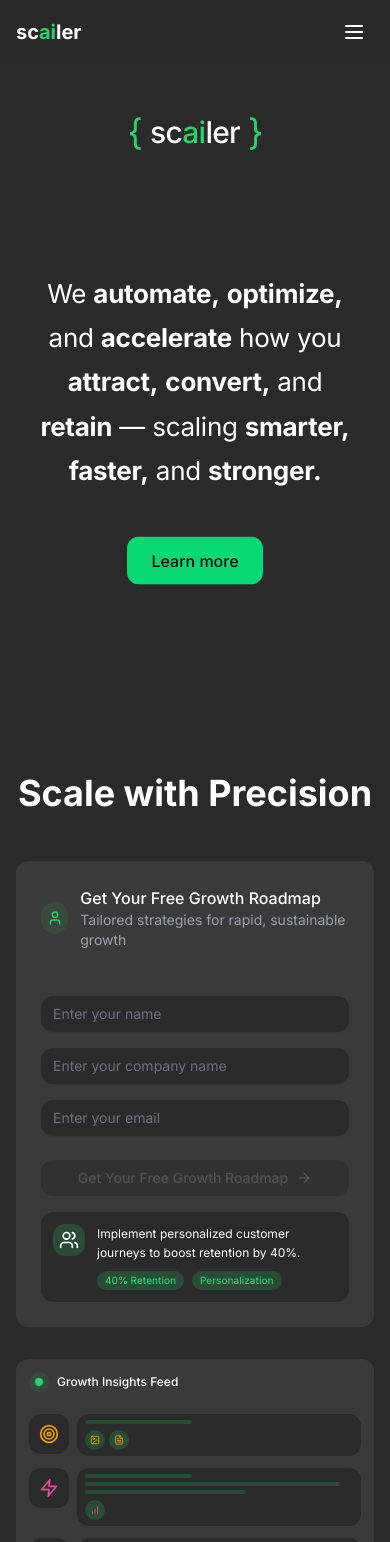
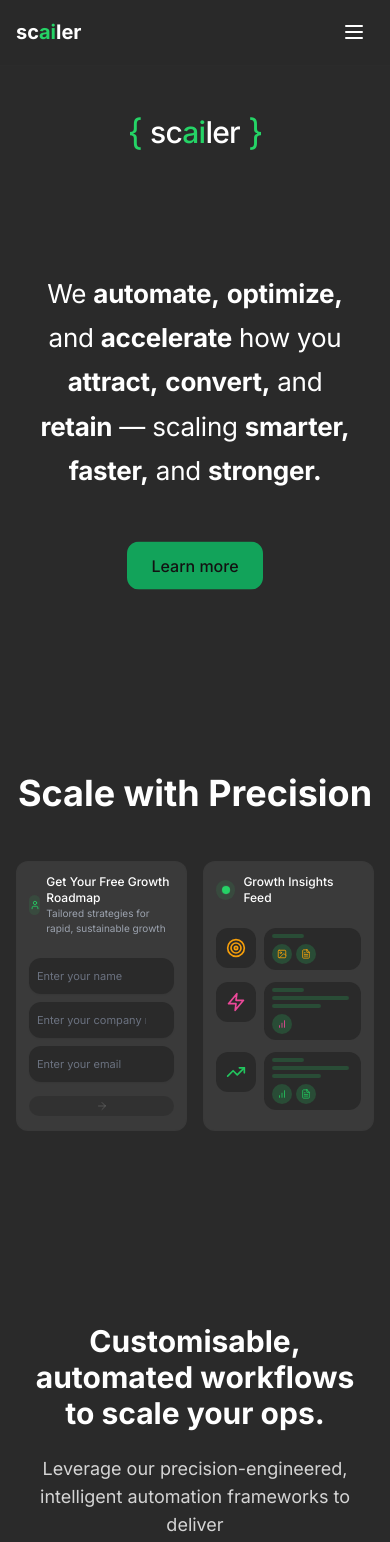
Before and after one commit to jmadeiros/Scailer, a Next.js app: page / in a window 390 px wide. Shown: the top 1542 px of the page. Built offline with nearby package versions, Linux system fonts and the light colour scheme.

Commit message:
feat: simplify mobile submit button to arrow icon while preserving desktop text

```diff
--- a/src/components/HAL900-AuditForm.tsx
+++ b/src/components/HAL900-AuditForm.tsx
@@ -1,6 +1,6 @@
 "use client"
 
-import type React from "react"
+import React from "react"
 import { useState, useEffect } from "react"
 import { Check, Loader2, User, AlertCircle, ArrowRight, TrendingUp, Users, Target, Zap, Globe } from "lucide-react"
 import { Button } from "@/components/ui/button"
@@ -87,7 +87,7 @@ function MessageFeed({ animationTriggered }: { animationTriggered: boolean }) {
             className="p-3"
           >
             <motion.div
-              className="flex gap-3"
+              className="flex gap-2 md:gap-3"
               animate={
                 animationTriggered
                   ? {
@@ -99,16 +99,22 @@ function MessageFeed({ animationTriggered }: { animationTriggered: boolean }) {
               }
               transition={{ duration: 0.5, ease: "easeInOut" }}
             >
-              <motion.div className="w-8 h-8 rounded-lg bg-scailer-green/20 flex items-center justify-center">
-                {messages[currentIndex].icon}
+              <motion.div className="w-6 h-6 md:w-8 md:h-8 rounded-lg bg-scailer-green/20 flex items-center justify-center">
+                {messages.map((message, idx) => (
+                  <div key={idx} className={currentIndex === idx ? "block" : "hidden"}>
+                    {React.cloneElement(message.icon as React.ReactElement, {
+                      className: "w-3 h-3 md:w-5 md:h-5"
+                    })}
+                  </div>
+                ))}
               </motion.div>
               <motion.div className="flex-1">
-                <p className="text-white text-xs mb-2 leading-relaxed">{messages[currentIndex].text}</p>
-                <div className="flex gap-2">
+                <p className="text-[9px] md:text-sm text-white mb-1.5 md:mb-2 leading-[1.4] md:leading-relaxed">{messages[currentIndex].text}</p>
+                <div className="flex gap-1.5 md:gap-2">
                   {messages[currentIndex].metrics.map((metric) => (
                     <span
                       key={metric}
-                      className="inline-flex items-center px-2 py-0.5 rounded-full text-[10px] bg-scailer-green/20 text-scailer-green font-medium"
+                      className="inline-flex items-center px-1.5 md:px-2 py-0.5 rounded-full text-[8px] md:text-xs bg-scailer-green/20 text-scailer-green font-medium"
                     >
                       {metric}
                     </span>
@@ -238,20 +244,20 @@ export default function HAL900AuditForm() {
         initial={{ opacity: 0, y: 10 }}
         animate={{ opacity: 1, y: 0 }}
         transition={{ duration: 0.2 }}
-        className="bg-scailer-light rounded-xl p-6 border border-scailer-light/20"
+        className="bg-scailer-light rounded-xl p-3 md:p-6 border border-scailer-light/20"
       >
-        <div className="flex items-center gap-3 mb-2">
-          <div className="w-8 h-8 rounded-full bg-scailer-green/10 flex items-center justify-center">
-            <User className="w-4 h-4 text-scailer-green" />
+        <div className="flex items-center gap-1.5 md:gap-3 mb-1 md:mb-2">
+          <div className="w-5 h-5 md:w-8 md:h-8 rounded-full bg-scailer-green/10 flex items-center justify-center">
+            <User className="w-2.5 h-2.5 md:w-4 md:h-4 text-scailer-green" />
           </div>
           <div>
-            <h2 className="text-white font-medium">Get Your Free Growth Roadmap</h2>
-            <p className="text-sm text-gray-400">Tailored strategies for rapid, sustainable growth</p>
+            <h2 className="text-xs md:text-base text-white font-medium">Get Your Free Growth Roadmap</h2>
+            <p className="text-[10px] md:text-sm text-gray-400">Tailored strategies for rapid, sustainable growth</p>
           </div>
         </div>
 
-        <div className="mt-6 mb-4">
-          <div className="h-1.5 w-full bg-scailer-light rounded-full overflow-hidden">
+        <div className="mt-3 md:mt-6 mb-2 md:mb-4">
+          <div className="h-0.5 md:h-1.5 w-full bg-scailer-light rounded-full overflow-hidden">
             <div
               className="h-full bg-scailer-green rounded-full transition-all duration-300"
               style={{
@@ -261,8 +267,8 @@ export default function HAL900AuditForm() {
           </div>
         </div>
 
-        <form onSubmit={handleSubmit} className="space-y-4">
-          <div className="space-y-4">
+        <form onSubmit={handleSubmit} className="space-y-2 md:space-y-4">
+          <div className="space-y-2 md:space-y-4">
             <div className="relative">
               <Input
                 type="text"
@@ -274,7 +280,7 @@ export default function HAL900AuditForm() {
                   }
                 }}
                 className={cn(
-                  "w-full pl-3 pr-9 py-2 bg-[#2a2a2a] border-0 text-white placeholder:text-gray-500",
+                  "w-full pl-2 md:pl-3 pr-7 md:pr-9 py-1 md:py-2 text-[11px] md:text-sm bg-[#2a2a2a] border-0 text-white placeholder:text-gray-500",
                   "focus:ring-1 focus:ring-scailer-green/50",
                   "rounded-lg transition-all duration-200",
                   "[&:-webkit-autofill]:bg-[#2a2a2a]",
@@ -290,11 +296,11 @@ export default function HAL900AuditForm() {
                 onChange={(e) => handleInputChange("name", e.target.value)}
               />
               {formData.name && (
-                <div className="absolute right-3 top-1/2 -translate-y-1/2">
+                <div className="absolute right-1.5 md:right-3 top-1/2 -translate-y-1/2">
                   {validation.name.isValid ? (
-                    <Check className="h-4 w-4 text-scailer-green" />
+                    <Check className="h-2.5 w-2.5 md:h-4 md:w-4 text-scailer-green" />
                   ) : (
-                    <AlertCircle className="h-4 w-4 text-red-400" />
+                    <AlertCircle className="h-2.5 w-2.5 md:h-4 md:w-4 text-red-400" />
                   )}
                 </div>
               )}
@@ -311,7 +317,7 @@ export default function HAL900AuditForm() {
                   }
                 }}
                 className={cn(
-                  "w-full pl-3 pr-9 py-2 bg-[#2a2a2a] border-0 text-white placeholder:text-gray-500",
+                  "w-full pl-2 md:pl-3 pr-7 md:pr-9 py-1 md:py-2 text-[11px] md:text-sm bg-[#2a2a2a] border-0 text-white placeholder:text-gray-500",
                   "focus:ring-1 focus:ring-scailer-green/50",
                   "rounded-lg transition-all duration-200",
                   "[&:-webkit-autofill]:bg-[#2a2a2a]",
@@ -327,11 +333,11 @@ export default function HAL900AuditForm() {
                 onChange={(e) => handleInputChange("companyName", e.target.value)}
               />
               {formData.companyName && (
-                <div className="absolute right-3 top-1/2 -translate-y-1/2">
+                <div className="absolute right-1.5 md:right-3 top-1/2 -translate-y-1/2">
                   {validation.companyName.isValid ? (
-                    <Check className="h-4 w-4 text-scailer-green" />
+                    <Check className="h-2.5 w-2.5 md:h-4 md:w-4 text-scailer-green" />
                   ) : (
-                    <AlertCircle className="h-4 w-4 text-red-400" />
+                    <AlertCircle className="h-2.5 w-2.5 md:h-4 md:w-4 text-red-400" />
                   )}
                 </div>
               )}
@@ -343,13 +349,12 @@ export default function HAL900AuditForm() {
                 placeholder="Enter your email"
                 onKeyPress={(e) => {
                   const key = e.key;
-                  // Allow letters, numbers, @, ., _, -, and +
                   if (!/^[A-Za-z0-9@._+-]$/.test(key)) {
                     e.preventDefault();
                   }
                 }}
                 className={cn(
-                  "w-full pl-3 pr-9 py-2 bg-[#2a2a2a] border-0 text-white placeholder:text-gray-500",
+                  "w-full pl-2 md:pl-3 pr-7 md:pr-9 py-1 md:py-2 text-[11px] md:text-sm bg-[#2a2a2a] border-0 text-white placeholder:text-gray-500",
                   "focus:ring-1 focus:ring-scailer-green/50",
                   "rounded-lg transition-all duration-200",
                   "[&:-webkit-autofill]:bg-[#2a2a2a]",
@@ -365,43 +370,45 @@ export default function HAL900AuditForm() {
                 onChange={(e) => handleInputChange("email", e.target.value)}
               />
               {formData.email && (
-                <div className="absolute right-3 top-1/2 -translate-y-1/2">
+                <div className="absolute right-1.5 md:right-3 top-1/2 -translate-y-1/2">
                   {validation.email.isValid ? (
-                    <Check className="h-4 w-4 text-scailer-green" />
+                    <Check className="h-2.5 w-2.5 md:h-4 md:w-4 text-scailer-green" />
                   ) : (
-                    <AlertCircle className="h-4 w-4 text-red-400" />
+                    <AlertCircle className="h-2.5 w-2.5 md:h-4 md:w-4 text-red-400" />
                   )}
                 </div>
               )}
             </div>
           </div>
 
-          <div className="pt-2">
+          <div className="pt-1 md:pt-2">
             <Button
               type="submit"
               disabled={!isFormValid || loading}
               className={cn(
-                "w-full py-2 text-white font-medium",
+                "w-full py-1 md:py-2 text-[11px] md:text-sm text-white font-medium",
                 isFormValid ? "bg-scailer-green hover:bg-[#128C7E]" : "bg-[#2a2a2a]",
                 "disabled:text-white/30 disabled:cursor-not-allowed transition-all duration-200 rounded-lg"
               )}
             >
               {loading ? (
                 <>
-                  <Loader2 className="mr-2 h-4 w-4 animate-spin" />
+                  <Loader2 className="mr-1 md:mr-2 h-2.5 w-2.5 md:h-4 md:w-4 animate-spin" />
                   Creating your roadmap...
                 </>
               ) : (
-                <div className="flex items-center justify-center gap-2">
-                  Get Your Free Growth Roadmap
-                  <ArrowRight className="w-4 h-4" />
+                <div className="flex items-center justify-center gap-1 md:gap-2">
+                  <span className="hidden md:inline">Get Your Free Growth Roadmap</span>
+                  <ArrowRight className="w-3 h-3 md:w-4 md:h-4" />
                 </div>
               )}
             </Button>
           </div>
         </form>
 
-        <MessageFeed animationTriggered={animationTriggered} />
+        <div className="hidden md:block">
+          <MessageFeed animationTriggered={animationTriggered} />
+        </div>
       </motion.div>
     </div>
   )
--- a/src/components/HAL900-ScaleWithPrecision.tsx
+++ b/src/components/HAL900-ScaleWithPrecision.tsx
@@ -26,7 +26,7 @@ export default function HAL900ScaleWithPrecision() {
         >
           <h2 className="text-4xl md:text-5xl font-bold text-white">Scale with Precision</h2>
         </motion.div>
-        <div className="grid grid-cols-1 md:grid-cols-2 gap-8 md:gap-12 items-start max-w-5xl mx-auto">
+        <div className="grid grid-cols-2 gap-4 md:gap-12 items-start max-w-5xl mx-auto">
           <div className="w-full">
             <HAL900AuditForm />
           </div>
```
